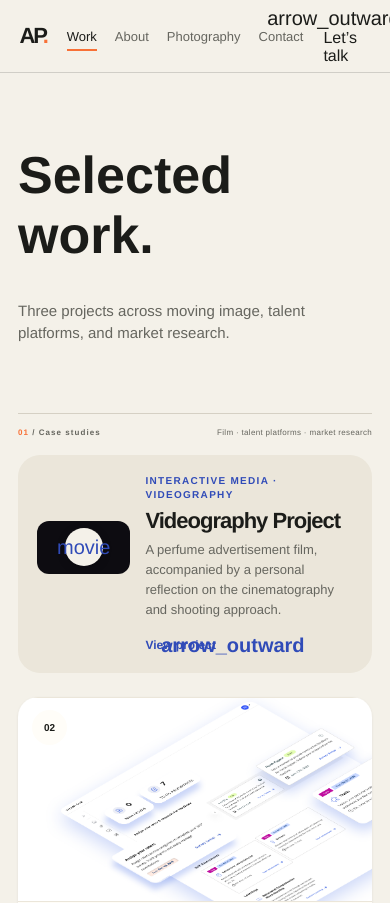
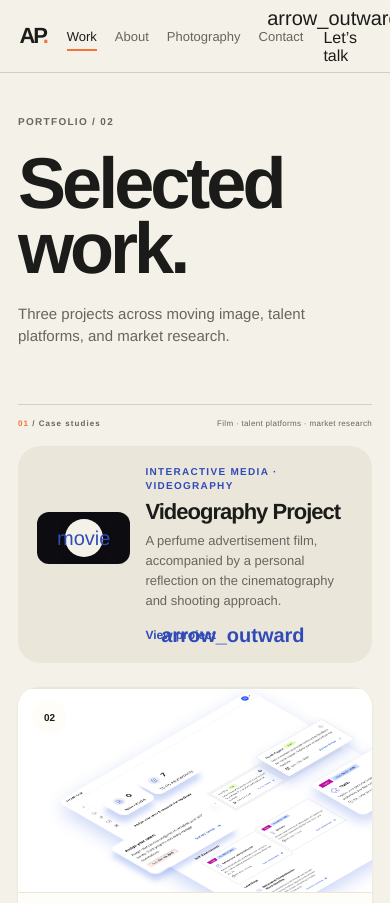
Before and after one commit to atharvap99/portfolio26, a React (Vite) app: page /work in a window 390 px wide. Shown: the top 903 px of the page. Built offline with nearby package versions, Linux system fonts and the light colour scheme.

Commit message:
Restore page intro hierarchy and align About

```diff
--- a/src/App.css
+++ b/src/App.css
@@ -7,21 +7,31 @@
   margin-inline: auto;
 }
 
-/* Give each page title some space below the navigation. */
+/* Keep page openings close to the navigation, like the earlier layout. */
 .page-intro {
-  padding: clamp(56px, 7vw, 88px) 0 64px;
+  padding: 18px 0 54px;
+}
+
+.page-intro > .eyebrow {
+  margin-bottom: 28px;
 }
 
 .page-intro h1 {
-  max-width: 12ch;
-  font-size: clamp(58px, 8vw, 112px);
+  max-width: 11ch;
+  margin: 0;
+  font-family: var(--display);
+  font-size: clamp(72px, 10.8vw, 158px);
+  font-weight: 700;
+  line-height: .9;
+  letter-spacing: -.055em;
+  text-wrap: balance;
 }
 
 .page-deck {
-  max-width: 620px;
-  margin: 22px 0 0;
+  max-width: 820px;
+  margin: 36px 0 0;
   color: var(--muted);
-  font-size: clamp(16px, 1.8vw, 21px);
+  font-size: clamp(17px, 2vw, 22px);
   line-height: 1.5;
 }
 
--- a/src/Responsive.css
+++ b/src/Responsive.css
@@ -20,7 +20,7 @@
   .hero-art {
     min-height: 390px;
   }
-  .intro-statement, .about-story-grid {
+  .intro-statement {
     padding-left: 8%;
   }
   .method-section {
@@ -195,14 +195,17 @@
     font-size: 14px;
   }
   .page-intro {
-    padding: 72px 0 56px;
+    padding: 42px 0 44px;
+  }
+  .page-intro > .eyebrow {
+    margin-bottom: 22px;
   }
   .page-intro h1 {
     margin-top: 0;
-    font-size: clamp(52px, 13vw, 78px);
+    font-size: clamp(62px, 16vw, 95px);
   }
   .page-deck {
-    margin-top: 24px;
+    margin-top: 22px;
     font-size: 15px;
   }
   .work-index {
--- a/src/pages/About.css
+++ b/src/pages/About.css
@@ -8,24 +8,40 @@
 /* Place the portrait and introduction side by side. */
 .about-story-grid {
   display: grid;
-  grid-template-columns: minmax(240px, 360px) minmax(0, 1fr);
-  gap: clamp(42px, 7vw, 104px);
-  padding: 38px clamp(0px, 5vw, 72px) 0;
+  grid-template-columns: minmax(280px, 380px) minmax(0, 600px);
+  justify-content: center;
+  gap: clamp(48px, 7vw, 96px);
+  padding: 38px 0 0;
   align-items: center;
+}
+
+.about-page .page-intro h1 {
+  max-width: 14ch;
 }
 
 .about-portrait {
   width: 100%;
-  max-width: 360px;
+  max-width: 380px;
   margin: 0;
 }
 
 .about-portrait img {
   display: block;
   width: 100%;
-  max-height: 470px;
-  aspect-ratio: 4 / 5;
+  height: min(470px, 45vw);
   object-fit: contain;
+}
+
+@media (max-width: 900px) {
+  .about-page .about-story-grid {
+    grid-template-columns: minmax(0, 1fr);
+    gap: 32px;
+    padding: 30px clamp(0px, 8vw, 72px) 0;
+  }
+
+  .about-page .about-portrait {
+    justify-self: center;
+  }
 }
 
 .about-portrait figcaption {
--- a/src/pages/About.tsx
+++ b/src/pages/About.tsx
@@ -1,3 +1,5 @@
+import './About.css';
+
 import designerDoodle from '../assets/designer-doodle.png';
 import SectionHeading from '../components/SectionHeading';
 import { Link } from 'react-router-dom';
@@ -63,6 +65,8 @@ function About() {
   return (
     <div className="page-shell about-page">
       <header className="page-intro">
+        <p className="eyebrow">A LITTLE ABOUT ME / 05</p>
+
         <h1>
           Designer,
           <br />
--- a/src/pages/Contact.tsx
+++ b/src/pages/Contact.tsx
@@ -6,6 +6,8 @@ function Contact() {
   return (
     <div className="page-shell contact-page">
       <header className="page-intro contact-intro">
+        <p className="eyebrow">LET’S CONNECT / 06</p>
+
         <h1>
           Good work
           <br />
--- a/src/pages/Home.css
+++ b/src/pages/Home.css
@@ -31,6 +31,7 @@
 }
 
 .hero-copy h1,
+.page-intro h1,
 .case-hero h1,
 .not-found h1 {
   margin: 0;
--- a/src/pages/Photography.tsx
+++ b/src/pages/Photography.tsx
@@ -122,6 +122,8 @@ function Photography() {
   return (
     <div className="page-shell photography-page">
       <header className="page-intro photo-intro">
+        <p className="eyebrow">PHOTOGRAPHY / 14</p>
+
         <h1>
           Looking
           <br />
--- a/src/pages/Work.tsx
+++ b/src/pages/Work.tsx
@@ -9,6 +9,8 @@ function Work() {
   return (
     <div className="page-shell work-page">
       <header className="page-intro">
+        <p className="eyebrow">PORTFOLIO / 02</p>
+
         <h1>
           Selected
           <br />
```
